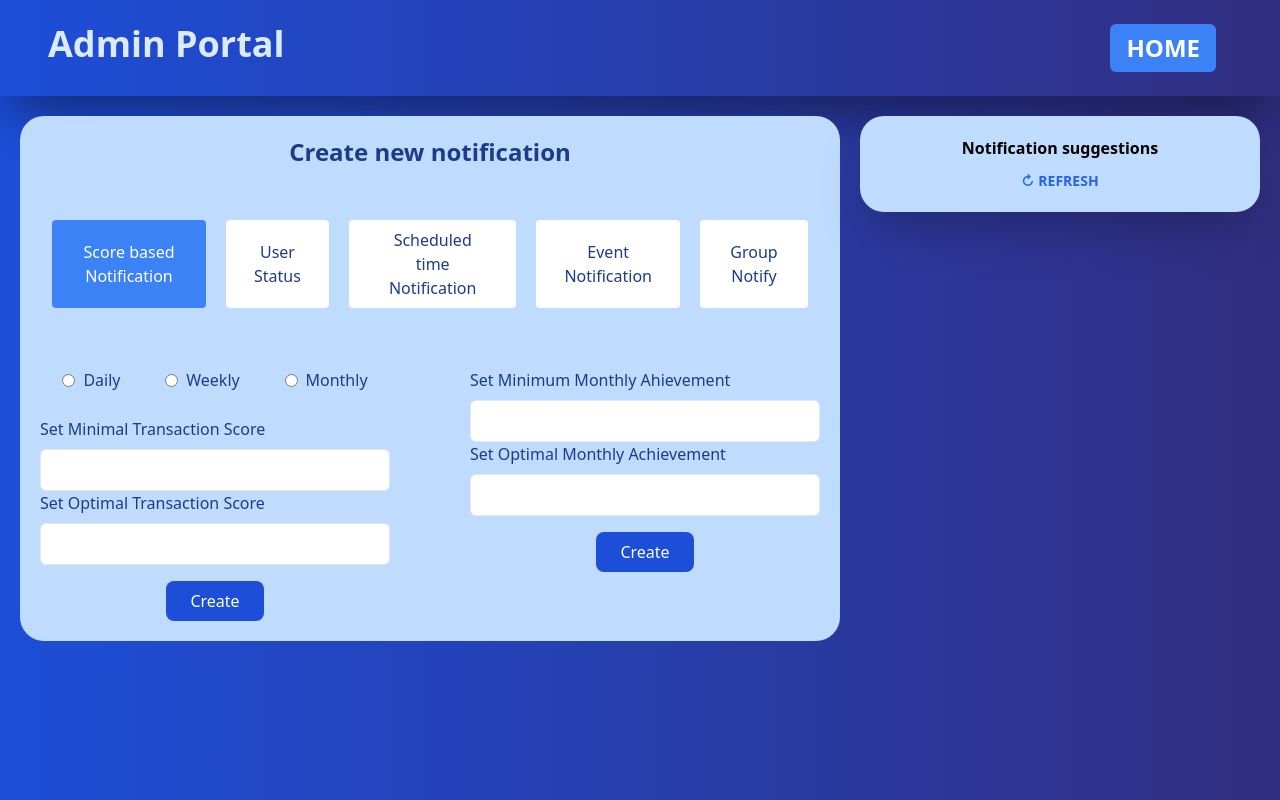
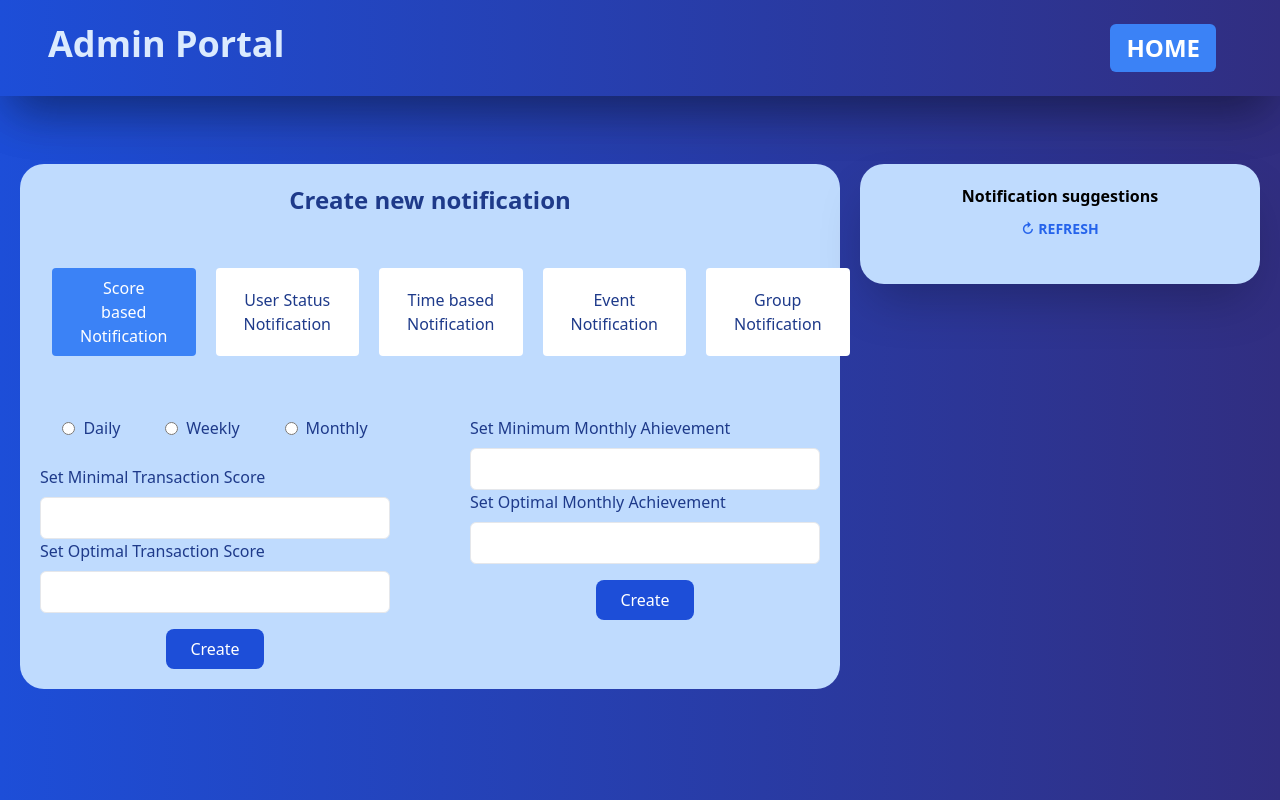
Before and after one commit to AbhiSinha08/Build-a-Thon-Project, a Flask app: template templates/admin.html in a window 1280 px wide. Run offline with Flask 2, Linux system fonts and the light colour scheme; the template is opened without the code that fills it, so the values that code supplies are empty; parts of the project's set-up code (start-up, migrations or seed data) failed here and were passed over.

Commit message:
Add files via upload

```diff
--- a/app.py
+++ b/app.py
@@ -257,8 +257,8 @@ for notification in notifications:
 # Main Flask Application
 app = Flask(__name__)
 
-ERROR_MSG = """<h3> Something went wrong </h3> <br>
-            <h5> Please Go back and enter all values in correct format </h5>"""
+ERROR_MSG = """<h1> Something went wrong </h1>
+            <h3> Please Go back and enter all values in correct format </h3>"""
 
 # Home Route
 @app.route('/', methods=['GET', 'POST'])
@@ -594,5 +594,10 @@ def create(type):
     return redirect(url_for("admin"), code=307)
 
 
+app.host = "localhost"
+app.port = 5000
+
 if __name__ == '__main__':
+    # app.debug = True
+    # Running Flask Server
     app.run()
--- a/cfg.py
+++ b/cfg.py
@@ -35,8 +35,8 @@ else:
 API = cfg['sms bot']['API']
 
 
-# Parsing configuration from notifications.ini
-cfg.read("notifications.ini")
+# Parsing configuration from static/notifications.ini
+cfg.read("static/notifications.ini")
 
 # Notifications for monthly achievement notifications
 ACHIEVE_LEV1 = cfg['Monthly Achievement']['Below_Minimum']
--- a/templates/admin.html
+++ b/templates/admin.html
@@ -23,6 +23,7 @@
         <button class="text-2xl text-white font-bold transform transition ease-in duration-200 hover:-rotate-6 hover:scale-105 bg-blue-500 hover:bg-blue-600 px-4 mr-4 py-2 rounded-md"><a href="/">HOME</a></button>
       </h1>
     </div>
+    <br><br>
     <div class="grid md:grid-cols-3 gap-5 p-5 ">
 
       <!-- Section to create new notification -->
@@ -35,13 +36,13 @@
             <button class="bg-blue-500 text-white p-7 py-2 rounded transform transition ease-in duration-200 hover:translate-y-2" id="score">
               Score based Notification </button>
             <button class="bg-white p-7 py-2 rounded transform transition ease-in duration-200 hover:translate-y-2" id="status">
-              User Status </button>
+              User Status Notification </button>
             <button class="bg-white p-7 py-2 rounded transform transition ease-in duration-200 hover:translate-y-2" id="time">
-              Scheduled time Notification </button>
+              Time based Notification </button>
             <button class="bg-white p-7 py-2 rounded transform transition ease-in duration-200 hover:translate-y-2" id="event">
               Event Notification </button>
             <button class="bg-white p-7 py-2 rounded transform transition ease-in duration-200 hover:translate-y-2" id="role">
-              Group Notify </button>
+              Group Notification </button>
           </div><br><br>
           <div>
 
@@ -119,19 +120,21 @@
 
             <!-- Section for creating notification trigger based on user's activity -->
             <div class="block2 p-5 hidden">
-
-              <!-- TODO -->
               <form action="/adminportal">
                 <div class="flex flex-col-2 gap-32">
                   <span class="flex justify-start">
-                    <h3> Set Notification Time For Activity Status &nbsp; </h3>
+
+                    <!-- Input field for setting time of notification -->
+                    <h3> Set Notification Time For inactivity &nbsp; </h3>
                     <br>
                     <input type="time" name="time" id="time" class="px-12 flex justify-around" />
                   </span>
                   <span class="flex justify-end">
+
+                    <!-- Dropdown for setting frequency of notification -->
                     <h3> Frequency </h3>&nbsp; &nbsp;
                     <br />
-                    <input list="frequency" />
+                    <input list="frequency" class="pl-2" />
                     <datalist id="frequency">
                       <option value="Everyday"></option>
                       <option value="In every two days "></option>
@@ -141,7 +144,11 @@
                   </span>
                 </div><br><br>
                 <div class="flex items-baseline justify-around">
+
+                  <!-- Auto-generated value for authenticating admin -->
                   <input type="hidden" name="password" id="password" value="{{ pw }}">
+
+                  <!-- Submit Button -->
                   <button class="px-6 py-2 mt-4 text-white bg-blue-700 rounded-lg hover:bg-blue-900"> Create </button>
                 </div>
               </form>
@@ -230,7 +237,7 @@
                     reminder will be sent to employees -->
                   <span class=" flex justify-end">
                     <h3 class="mr-1"> Notify before &nbsp; </h3>
-                    <input type="text" name="days" id="days" class="h-8"><br>
+                    <input type="text" name="days" id="days" class="h-8 pl-1"><br>
                     <h3> &nbsp;Days </h3>
                   </span>
                 </span>
@@ -252,7 +259,7 @@
               </form>
             </div>
 
-            <!-- Sectoin for creating notifications only for some specific role(s) -->
+            <!-- Section for creating notifications only for some specific role(s) -->
             <div class="block5 p-5 hidden">
               <form action="/adminportal/create/role" method="post">
                 <div class="block ">
@@ -341,7 +348,7 @@
             <input type="hidden" name="password" id="password" value="{{ pw }}">
             <button class="text-sm font-semibold text-blue-600 hover:underline"> &#8635; REFRESH </button>
           </form>
-
+          <br>
           <!-- Passing all suggestions in the form of a list -->
           {% for notification in suggestions %}
             {% if notification[2] == 'rwd' %} <!-- If the suggestion is of type 'Reward' -->
--- a/templates/employee.html
+++ b/templates/employee.html
@@ -7,7 +7,7 @@
     <meta name="viewport" content="width=device-width, initial-scale=1.0">
     <meta name="theme-color" content="#1e2327">
     <meta name="color-scheme" content="light" />
-    <title> User Portal - NotiSmart </title>
+    <title> Employee Portal - NotiSmart </title>
     <link rel="stylesheet" href="../static/styles.css">
     <link rel="icon" href="../static/notification.png">
 </head>
```
